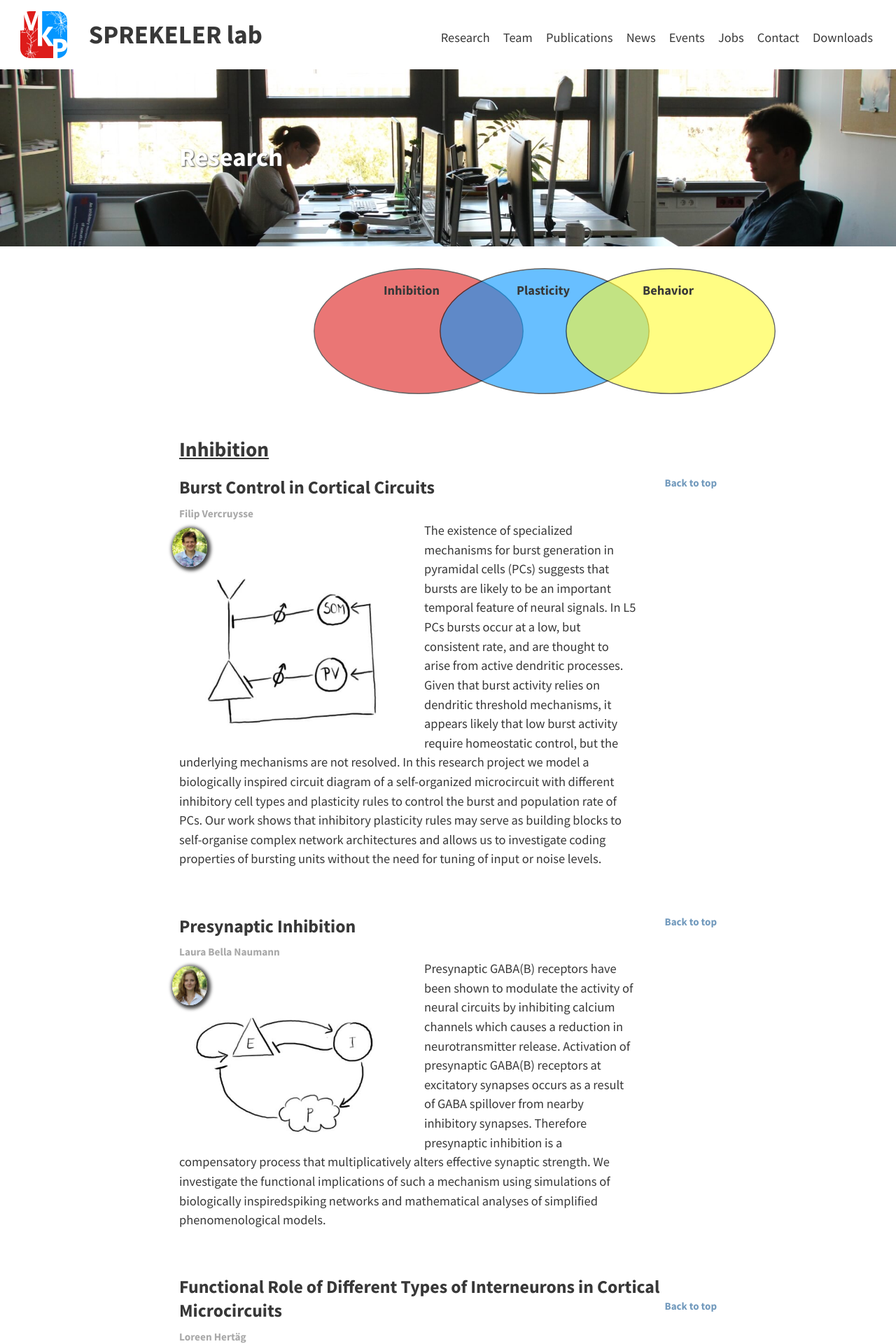
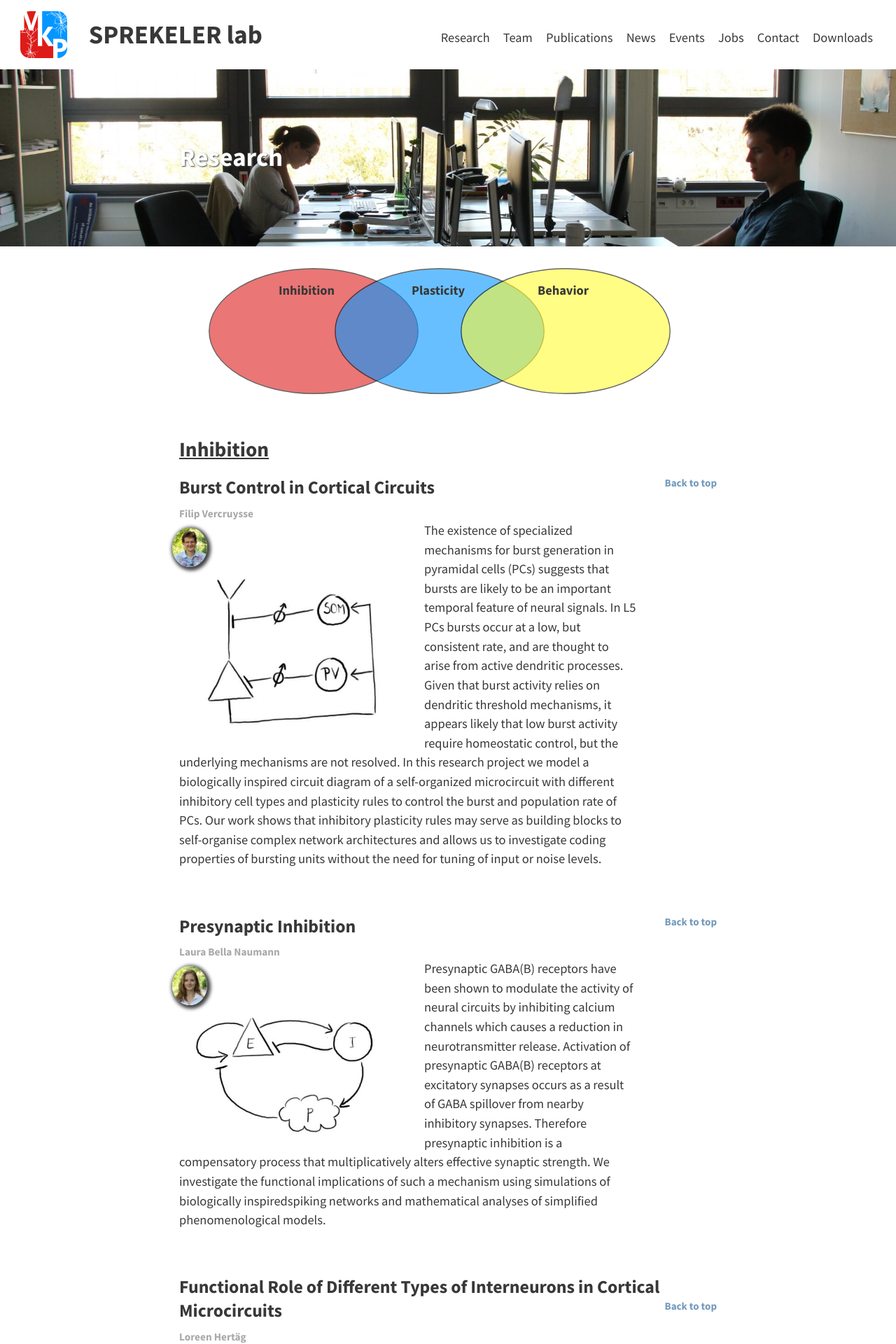
Before and after one commit to ge00rg/website-heroku, a Jekyll site: the page built from pages/1_research.md, in a window 1280 px wide. Shown: the top 1920 px of the page at 70% size. Built offline with Jekyll 4.4.1, drawn with Linux system fonts in a browser that asks for light colours.

Commit message:
changed offset of navigation element on research

```diff
--- a/_sass/layouts/_posts.scss
+++ b/_sass/layouts/_posts.scss
@@ -220,6 +220,7 @@ header {
         width: 50%;
         margin: auto;
         top: -80px;
+        left: -150px;
     }
     .venn{
       padding: 0 0 0 0;
```
